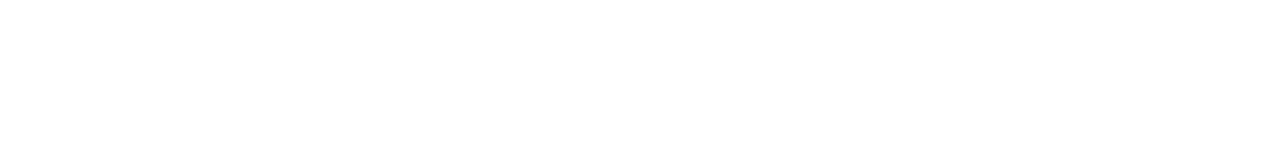
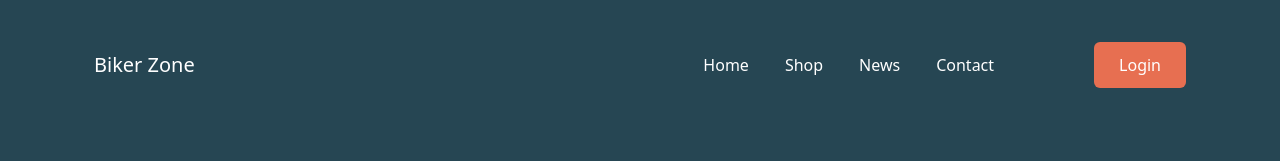
Before and after one commit to developerabdulmamun/Biker-Zone, a plain HTML site: page index.html in a window 1280 px wide. Drawn offline with Linux system fonts and the light colour scheme.

Commit message:
nav section complete

```diff
--- a/css/style.css
+++ b/css/style.css
@@ -6,3 +6,43 @@
     --poppins: 'Poppins', sans-serif;
     --manrope: 'Manrope', sans-serif;
 }
+/* Common CSS */
+*{
+    margin: 0;
+    padding: 0;
+    outline: 0;
+    box-sizing: border-box;
+}
+a{
+    text-decoration: none;
+}
+ul, li{
+    list-style: none;
+}
+/* Header Section Start*/
+header{
+    height: 100vh;
+    background-color: #264653;
+}
+/* Navbar Section */
+.bz-navbar{
+    padding: 42px 0 69px;
+}
+.bz-navbar-nav{
+    gap: 36px;
+    margin-right: 100px;
+}
+.bz-navbar-nav li a{
+    font-family: var(--poppins);
+    padding: 0 !important;
+}
+.bz-nav-btn{
+    background-color: #E76F51;
+    padding: 10px 24px !important;
+}
+.navbar-toggler-icon {
+    width: 2.25rem;
+    height: 2.25rem;
+    background-image: url(/images/icons/menu.png);
+}
+/* Header Section End*/
--- a/index.html
+++ b/index.html
@@ -9,8 +9,38 @@
     <link rel="stylesheet" href="css/style.css">
 </head>
 <body>
-
-
+    <!-- Header Section Start -->
+    <header>
+        <!-- Navbar Section -->
+        <section class="container">
+            <nav class="navbar bz-navbar navbar-expand-lg">
+                <div class="container-fluid">
+                  <a class="navbar-brand text-white" href="index.html">Biker Zone</a>
+                  <button class="navbar-toggler" type="button" data-bs-toggle="collapse" data-bs-target="#navbarSupportedContent" aria-controls="navbarSupportedContent" aria-expanded="false" aria-label="Toggle navigation">
+                    <span class="navbar-toggler-icon"></span>
+                  </button>
+                  <div class="collapse navbar-collapse" id="navbarSupportedContent">
+                    <ul class="navbar-nav ms-auto mb-2 mb-lg-0 bz-navbar-nav">
+                      <li class="nav-item">
+                        <a class="nav-link active fw-medium text-white" href="index.html">Home</a>
+                      </li>
+                      <li class="nav-item">
+                        <a class="nav-link fw-medium text-white" href="#">Shop</a>
+                      </li>
+                      <li class="nav-item">
+                        <a class="nav-link fw-medium text-white" href="#">News</a>
+                      </li>
+                      <li class="nav-item">
+                        <a class="nav-link fw-medium text-white" href="#">Contact</a>
+                      </li>
+                    </ul>
+                    <button class="btn fw-medium text-white bz-nav-btn" type="submit">Login</button>
+                  </div>
+                </div>
+              </nav>
+        </section>
+    </header>
+    <!-- Header Section End -->
     <!-- JavaScript Link -->
     <script src="js/bootstrap.bundle.js"></script>
     <script src="js/all.min.js"></script>
```
Also changed, not shown: images/icons/menu.png (added).
